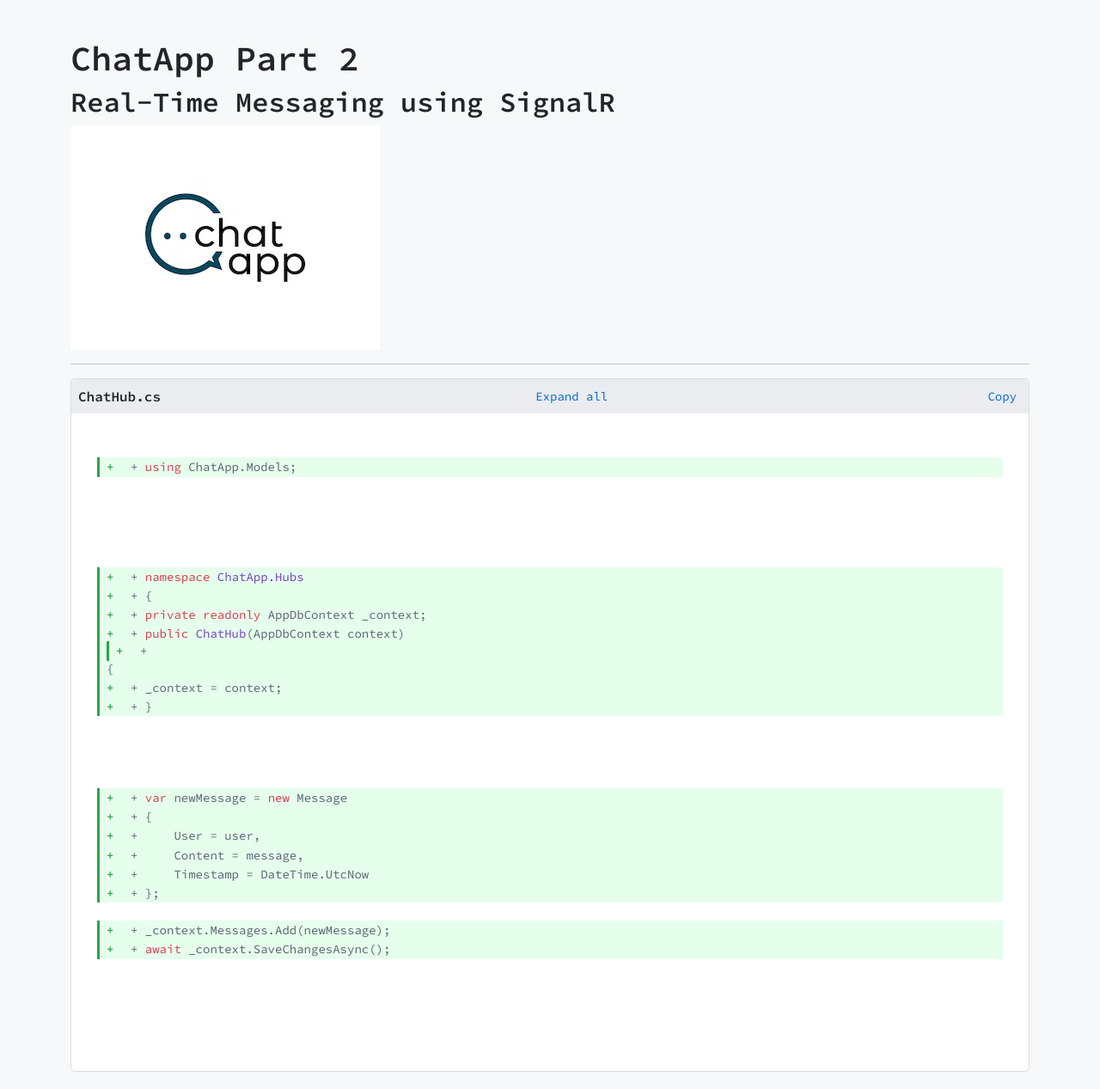
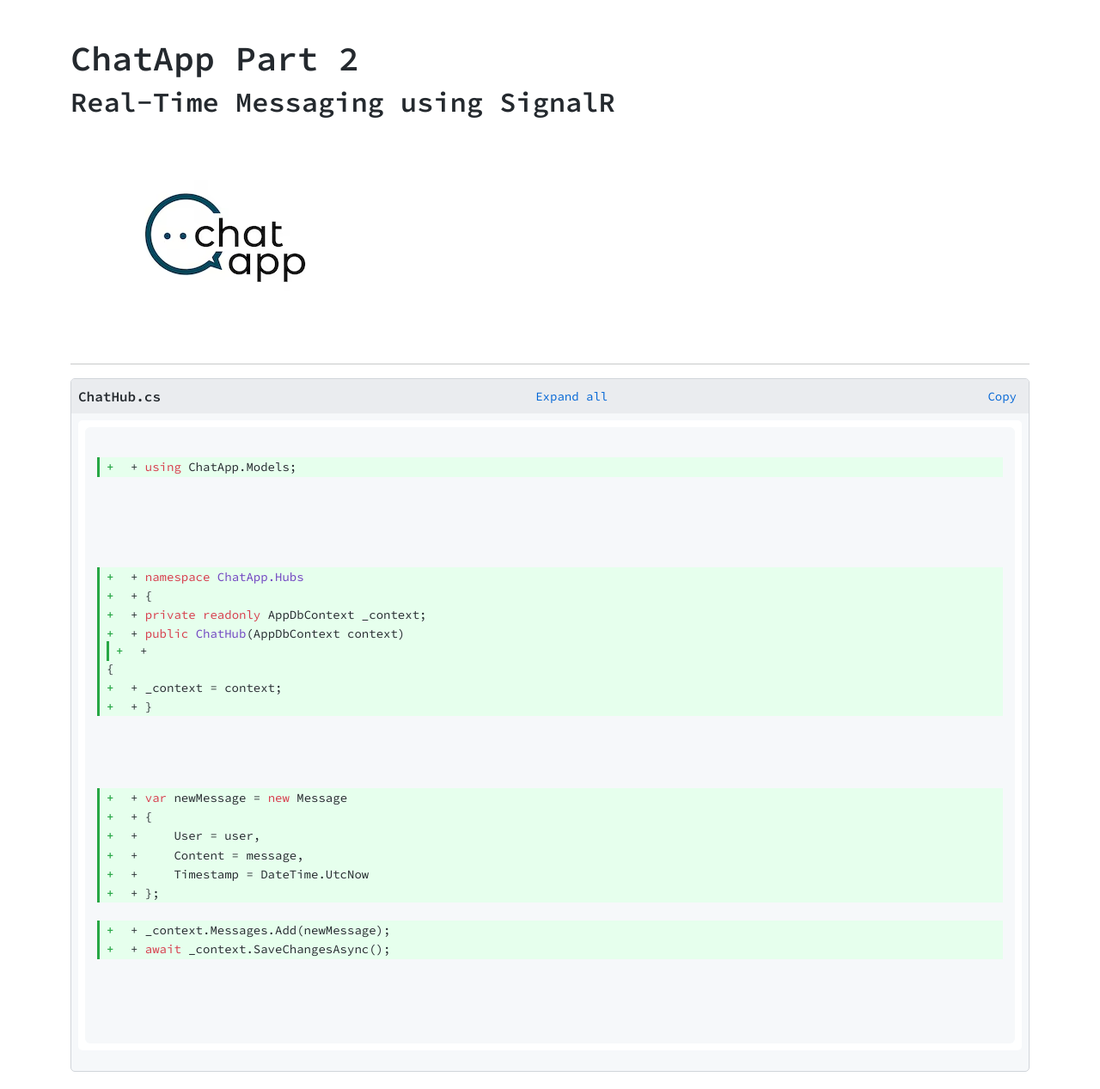
Before and after one commit to JWalshe86/ChatApp, a Jekyll site: the page built from docs/ChatAppPartTwo.md, in a window 1280 px wide. Shown: the whole page at 86% size. Built offline with Jekyll 4.4.1, drawn with Linux system fonts in a browser that asks for light colours.

Commit message:
Update custom.css

```diff
--- a/docs/assets/css/custom.css
+++ b/docs/assets/css/custom.css
@@ -1,20 +1,21 @@
-/* Base Styles */
+/* 🌟 Base Styles */
 body {
     font-family: "Source Code Pro", monospace;
-    background-color: #f6f8fa;
+    background-color: #ffffff; /* Light theme background */
     padding: 20px;
+    color: #24292e; /* GitHub text color */
 }
 
-/* Code Block Container */
+/* 📜 Code Block Container */
 .code-block {
-    border: 1px solid #ddd;
+    border: 1px solid #d1d5da; /* Lighter border for GitHub light theme */
     border-radius: 5px;
     overflow: hidden;
     font-family: "Source Code Pro", monospace;
-    background: #ffffff;
+    background: #f6f8fa; /* GitHub light gray */
 }
 
-/* Header Styling */
+/* 🏷️ Header Styling */
 .code-header {
     background: #eaecef;
     padding: 8px;
@@ -24,7 +25,7 @@ body {
     align-items: center;
 }
 
-/* Expand & Copy Buttons */
+/* 🔘 Expand & Copy Buttons */
 .expand-button,
 .copy-button {
     background: none;
@@ -34,32 +35,32 @@ body {
     color: #0366d6;
 }
 
-/* Code Container */
+/* 📦 Code Container */
 .code-container {
     padding: 8px;
 }
 
-/* Updated Code Block */
+/* 🆕 Updated Code Block */
 .updated-code {
-    background: #ffffff;
+    background: #ffffff; /* White background */
     padding: 8px;
     border-radius: 5px;
     overflow-x: auto;
 }
 
-/* Added Lines */
+/* ✅ Added Lines - Light Theme */
 .added-line {
-    background: var(--color-diff-blob-addition-bg, #e6ffed); /* Uses GitHub color */
+    background: var(--color-diff-blob-addition-bg, #e6ffed); /* Uses GitHub's light mode color */
     border-left: 3px solid #28a745;
     display: block;
     padding: 2px 8px;
-    color: #59636e;
+    color: #24292e; /* Dark text for readability */
     width: 100%;
-    line-height: 1.3; /* Matches GitHub */
+    line-height: 1.3;
     white-space: pre-wrap;
 }
 
-/* Add "+" Symbol Before Added Lines */
+/* ➕ "+" Symbol Before Added Lines */
 .added-line::before {
     content: "+";
     color: #28a745;
@@ -69,19 +70,37 @@ body {
     width: 20px;
 }
 
-/* Ensure Original Code Is White */
+/* 🔳 Original Code - Light Mode */
 .original-code {
-    color: #ffffff !important; /* Ensures it stands out on dark mode */
+    color: #24292e !important; /* Dark text to match GitHub light mode */
 }
 
-/* Hide Original Code by Default */
+/* 🚫 Hide Original Code by Default */
 .original-code.hidden {
     display: none;
 }
 
-/* Match GitHub's Dark Mode for Code */
+/* 🎨 Match GitHub’s Light Theme Syntax */
 pre code {
-    background-color: white !important;
+    background-color: #f6f8fa !important; /* GitHub's light gray */
     font-family: "Source Code Pro", monospace;
-    color: white;
+    color: #24292e; /* Dark text */
+    border-radius: 6px;
 }
+
+/* 🎨 Syntax Highlighting */
+.hljs-keyword {
+    color: #d73a49 !important; /* Red for keywords */
+}
+
+.hljs-title {
+    color: #6f42c1 !important; /* Purple for class names */
+}
+
+.hljs-string {
+    color: #032f62 !important; /* Dark blue for strings */
+}
+
+.hljs-comment {
+    color: #6a737d !important; /* Gray for comments */
+}
```
